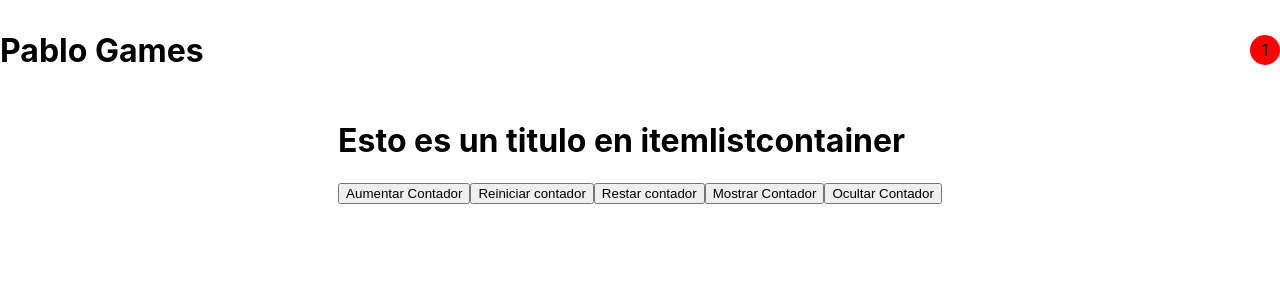
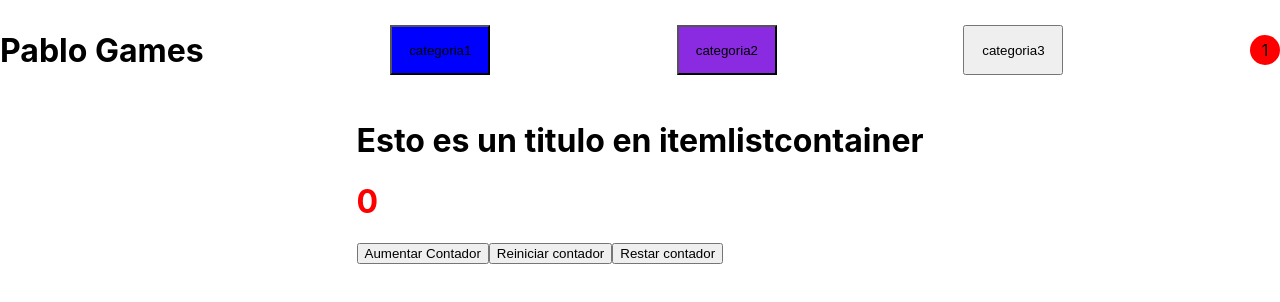
Before and after one commit to Pablohack/reactjs43180, a React (Create React App) app: page / in a window 1280 px wide. Shown: the top 302 px of the page. Built offline with nearby package versions, Linux system fonts and the light colour scheme.

Commit message:
ejemplo pre entrega

```diff
--- /dev/null
+++ b/src/Components/Buttons/Button.css
@@ -0,0 +1,4 @@
+.button {
+  width: 100px;
+  height: 50px;
+}
--- /dev/null
+++ b/src/Components/Buttons/Buttons.jsx
@@ -0,0 +1,6 @@
+import "./Button.css";
+
+const Button = ({ label, className }) => {
+  return <button className={`button ${className}`}>{label}</button>;
+};
+export default Button;
--- /dev/null
+++ b/src/Components/Buttons/index.js
@@ -0,0 +1,2 @@
+import Button from "./Buttons";
+export default Button;
--- a/src/Components/CartWidget/CartWidget.jsx
+++ b/src/Components/CartWidget/CartWidget.jsx
@@ -1,8 +1,10 @@
 import "./cartwidget.css";
+
 const CartWidget = () => {
   return (
     <div className="cart-widget">
-      <p>1</p>
+      <img className="cart-widget__icono-cart" />
+      <p className="cart-widget__contador">1</p>
     </div>
   );
 };
--- a/src/Components/Contador/Contador.jsx
+++ b/src/Components/Contador/Contador.jsx
@@ -2,31 +2,21 @@ import { useEffect, useRef, useState } from "react";
 import Titulo from "../Titulo/Titulo";
 const Contador = () => {
   const [contador, setContador] = useState(0);
-  const [show, setShow] = useState(false);
-
-  const MostrarContador = () => setShow(true);
-  const OcultarContador = () => setShow(false);
+  const [color, setColor] = useState();
 
   useEffect(() => {
-    alert("Se activo useEffect show");
-  }, [show]);
-
-  useEffect(() => {
-    if (contador < 0) {
-      alert("No puede ser numero negativo");
-    }
+    if (contador > 5) setColor("blue");
+    if (contador < 5) setColor("red");
   }, [contador]);
 
   return (
     <div>
-      {show && <Titulo titulo={contador} />}
+      <h1 style={{ color: color }}>{contador}</h1>
       <button onClick={() => setContador(contador + 1)}>
         Aumentar Contador
       </button>
       <button onClick={() => setContador(0)}>Reiniciar contador</button>
       <button onClick={() => setContador(contador - 1)}>Restar contador</button>
-      <button onClick={MostrarContador}>Mostrar Contador</button>
-      <button onClick={OcultarContador}>Ocultar Contador</button>
     </div>
   );
 };
--- a/src/Components/Navbar/Navbar.jsx
+++ b/src/Components/Navbar/Navbar.jsx
@@ -1,9 +1,13 @@
+import Button from "../Buttons";
 import CartWidget from "../CartWidget";
 import "./navbar.css";
 const NavBar = () => {
   return (
     <div className="navbar">
       <h1>Pablo Games</h1>
+      <Button label="categoria1" className="primary" />
+      <Button label="categoria2" className="secondary" />
+      <Button label="categoria3" />
       <CartWidget />
     </div>
   );
--- a/src/Components/Navbar/navbar.css
+++ b/src/Components/Navbar/navbar.css
@@ -6,3 +6,11 @@
   justify-content: space-between;
   align-items: center;
 }
+
+.primary {
+  background-color: blue;
+}
+
+.secondary {
+  background-color: blueviolet;
+}
```
